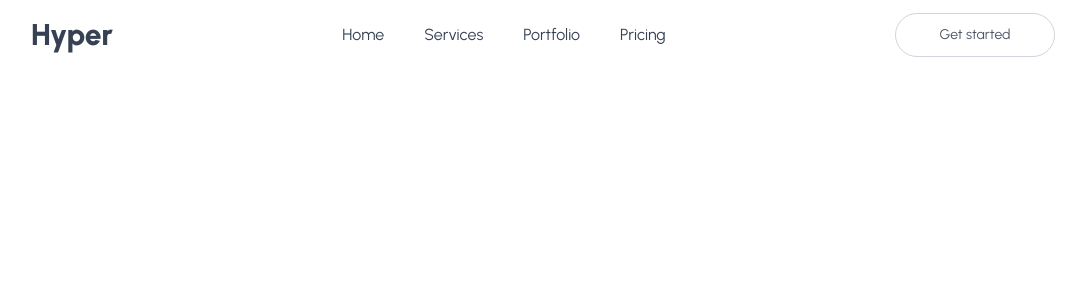
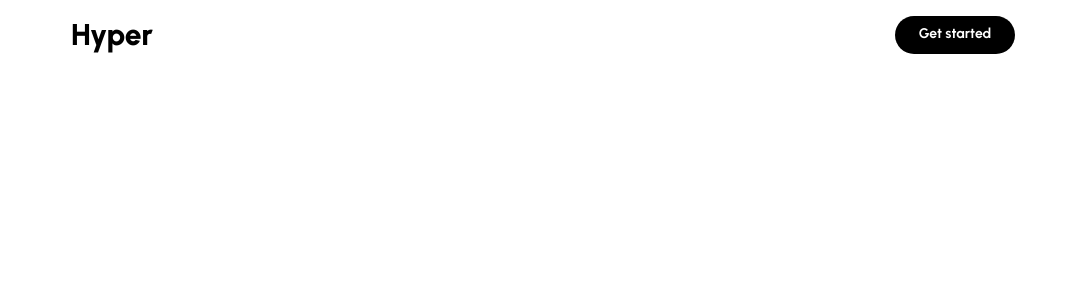
Before and after one commit to natitam1/hyper-csv, a React (Vite) app in the folder client/: page / in a window 1280 px wide. Shown: the top 300 px of the page, without its empty margins (97-1183 px from the left). Built offline with nearby package versions, Linux system fonts and the light colour scheme; a web font is replaced by a local one.

Commit message:
chore: hide sensetive files and update the button ui in the navbar

```diff
--- a/client/src/components/Navbar.tsx
+++ b/client/src/components/Navbar.tsx
@@ -3,39 +3,16 @@ import React from "react";
 const Navbar = () => {
   return (
     <div>
-      <nav className="h-[70px] relative w-full px-6 md:px-16 lg:px-24 xl:px-32 flex items-center justify-between z-20 bg-white text-gray-700 transition-all">
-        <a href="#" className="font-extrabold text-3xl">
+      <nav className="h-[70px] relative w-full px-6 md:px-16 lg:px-24 xl:px-42 flex items-center justify-between z-20 bg-white text-gray-700 transition-all">
+        <a href="#" className="text-black font-extrabold text-3xl">
           Hyper
         </a>
 
-        <ul className="md:flex hidden items-center gap-10">
-          <li>
-            <a className="hover:text-gray-500/80 transition" href="#">
-              Home
-            </a>
-          </li>
-          <li>
-            <a className="hover:text-gray-500/80 transition" href="#">
-              Services
-            </a>
-          </li>
-          <li>
-            <a className="hover:text-gray-500/80 transition" href="#">
-              Portfolio
-            </a>
-          </li>
-          <li>
-            <a className="hover:text-gray-500/80 transition" href="#">
-              Pricing
-            </a>
-          </li>
-        </ul>
-
         <button
           type="button"
-          className="bg-white text-gray-600 border cursor-pointer border-gray-300 md:inline hidden text-sm hover:bg-gray-50 active:scale-95 transition-all w-40 h-11 rounded-full"
+          className="w-30 py-2 active:scale-95 cursor-pointer hover:bg-gray-800 font-bold transition text-sm text-white rounded-full bg-black"
         >
-          Get started
+          <p className="mb-0.5">Get started</p>
         </button>
 
         <button
```
Also changed, not shown: 3 other files (tests, documents, lock files or other folders).
